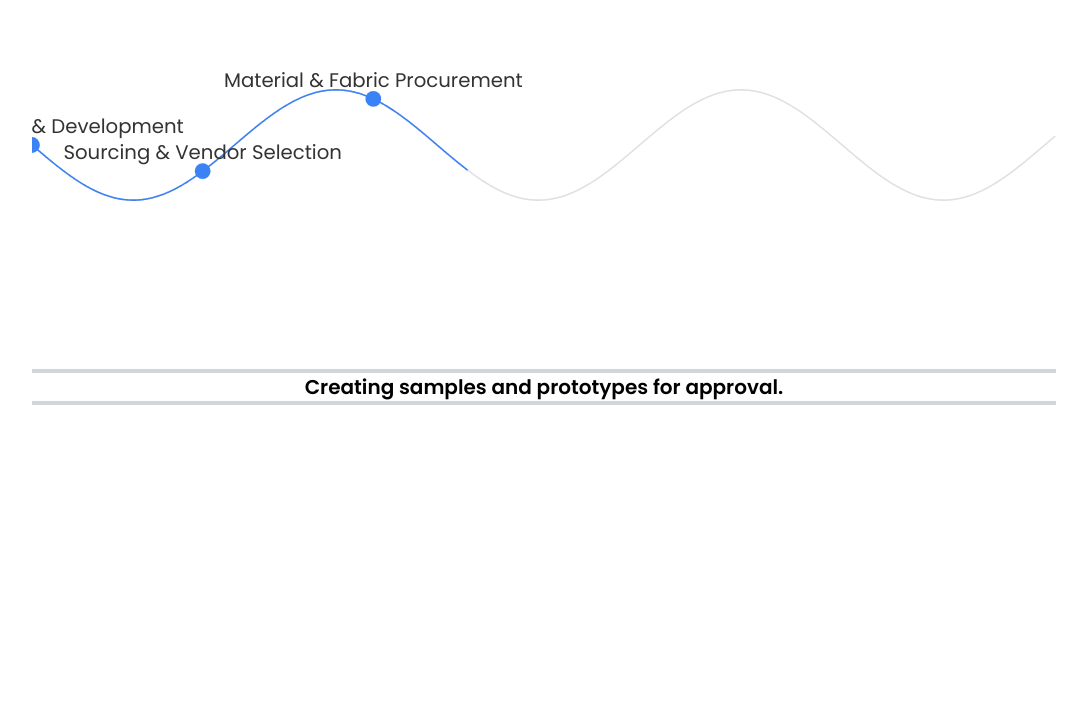
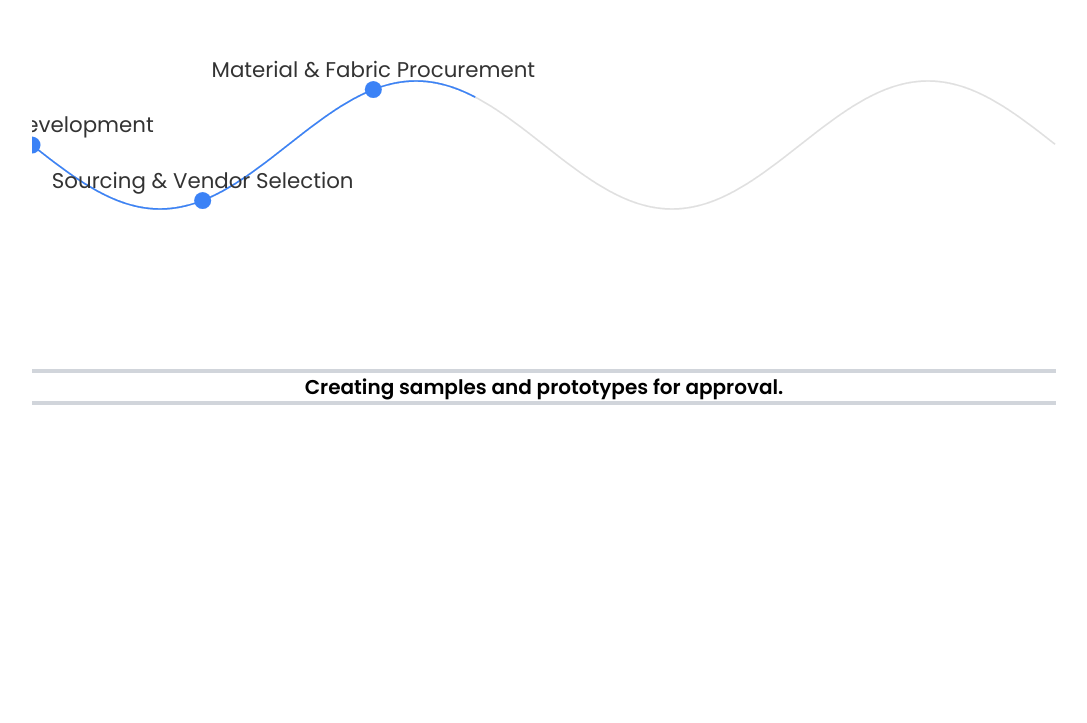
Before and after one commit to AniD-z/web1, a Next.js app: page / in a window 1280 px wide. Shown: the part 1778-2501 px from the top of the page, without its empty margins (96-1183 px from the left). Built offline with nearby package versions, Linux system fonts and the light colour scheme.

Commit message:
minor adjustments

```diff
--- a/app/components/DynamicFrameLayout.tsx
+++ b/app/components/DynamicFrameLayout.tsx
@@ -69,7 +69,7 @@ export default function DynamicFrameLayout() {
       return "1fr 1fr 1fr"
     }
     const { row } = hovered
-    const hoverSize = 1.5
+    const hoverSize = 1.2
     const nonHoveredSize = (3 - hoverSize) / 2
     return [0, 1, 2].map((r) => (r === row ? `${hoverSize}fr` : `${nonHoveredSize}fr`)).join(" ")
   }
@@ -98,8 +98,8 @@ export default function DynamicFrameLayout() {
           display: "grid",
           gridTemplateRows: getRowSizes(),
           gridTemplateColumns: getColSizes(),
-          gap: "4px",
-          transition: "grid-template-rows 0.4s ease, grid-template-columns 0.4s ease",
+          gap: "12px",
+          transition: "grid-template-rows 0.15s ease, grid-template-columns 0.15s ease",
         }}
       >
         {frames.map((frame) => {
@@ -113,7 +113,7 @@ export default function DynamicFrameLayout() {
               className="relative"
               style={{
                 transformOrigin,
-                transition: "transform 0.4s ease",
+                transition: "transform 0.15s ease",
               }}
               onMouseEnter={() => setHovered({ row, col })}
               onMouseLeave={() => setHovered(null)}
--- a/app/components/FrameComponent.tsx
+++ b/app/components/FrameComponent.tsx
@@ -14,7 +14,7 @@ export function FrameComponent({ video, width, height, className = "" }: FrameCo
       style={{
         width,
         height,
-        transition: "width 0.3s ease-in-out, height 0.3s ease-in-out",
+        transition: "width 0.2s ease-in-out, height 0.2s ease-in-out",
       }}
     >
       <div className="relative w-full h-full overflow-hidden">
--- a/app/components/SineCurveAnimation.tsx
+++ b/app/components/SineCurveAnimation.tsx
@@ -36,9 +36,9 @@ const SineCurveAnimation = () => {
     return () => clearInterval(loopTimer)
   }, [])
 
-  const pathLength = 1300  // Increased the length to give space on both ends
-  const amplitude = 70
-  const frequency = 0.7
+  const pathLength = 1200  // Increased the length to give space on both ends
+  const amplitude = 75
+  const frequency = 0.6
 
   const path =
     `M0,${amplitude} ` +
@@ -50,35 +50,37 @@ const SineCurveAnimation = () => {
     <div className="w-full max-w-5xl mx-auto perspective-1000">
       {/* SVG is shown on medium and larger screens (hidden on small screens) */}
       <svg className="w-full h-96 hidden md:block" viewBox={`0 0 ${pathLength} ${amplitude * 2}`} >
-        <motion.path d={path} fill="none" stroke="#e0e0e0" strokeWidth="2" />
+        <motion.path
+          d={path}
+          fill="none"
+          stroke="#e0e0e0"
+          strokeWidth="2"
+        />
         <motion.path
           d={path}
           fill="none"
           stroke="#3b82f6"
           strokeWidth="2"
           initial={{ pathLength: 0 }}
-          animate={{ pathLength: isComplete ? 1 : currentStep / steps.length }}
+          animate={{ pathLength: currentStep / steps.length }}  // Sync path length with currentStep
           transition={{ duration: 0.5, ease: "easeInOut" }}
         />
         {steps.map((step, index) => {
           const x = (pathLength / (steps.length - 1)) * index
           const y = amplitude + Math.sin((x * frequency * Math.PI) / 180) * amplitude
 
-          // Add a buffer zone on the edges to avoid clipping
-          const adjustedX = Math.min(Math.max(x, 50), pathLength - 50)  // Ensure text stays within the viewBox with a 50px margin on both sides
+          // Ensure the circle and the path stop at the same point
+          const isCircleVisible = currentStep > index  // Show the circle at the current step position
 
           return (
             <motion.g
               key={index}
               initial={{ opacity: 0 }}
-              animate={{ opacity: currentStep > index ? 1 : 0 }}
-              style={{
-                transform: `translateZ(${currentStep * 10}px)`  // Apply the Z-axis translation to bring the elements forward
-              }}
+              animate={{ opacity: isCircleVisible ? 1 : 0 }}  // Fade in the circle based on progress
             >
               <circle cx={x} cy={y} r="10" fill="#3b82f6" />
               <text
-                x={adjustedX}
+                x={x}  // Circle's position is based on the x-coordinate
                 y={y - 15}
                 textAnchor="middle"
                 fontSize="25"
--- a/app/products/page.tsx
+++ b/app/products/page.tsx
@@ -16,7 +16,7 @@ export default function Home() {
       </header>
 
       {/* Main content section (with container) */}
-      <div className="flex-grow">
+      <div className="flex-grow padding">
         <div className="w-full h-auto bg-[#141414]">
           <div className="container mx-auto py-8"> {/* Adds padding and ensures center alignment */}
             <DynamicFrameLayout />
```
